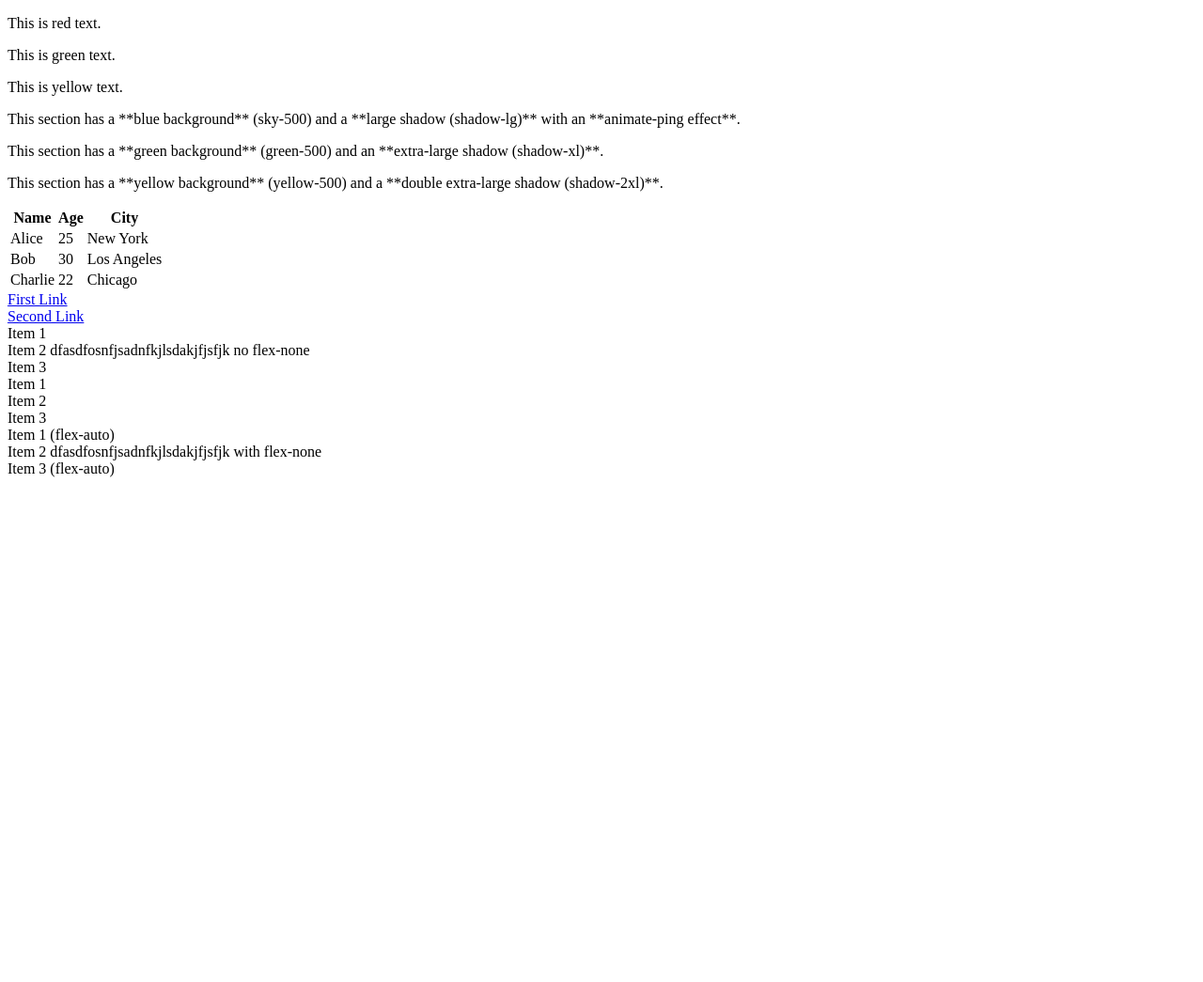
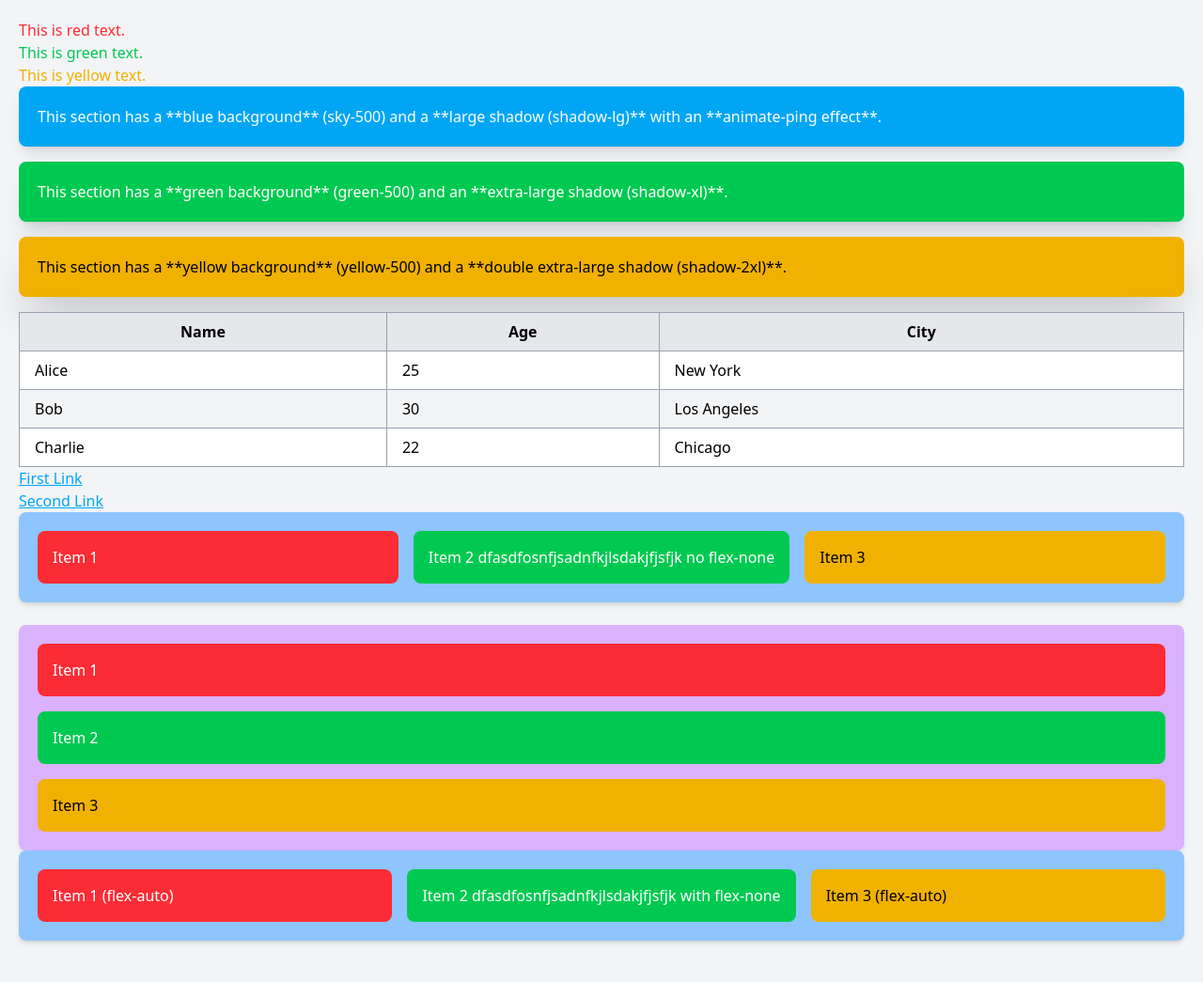
Before and after one commit to Sender0012/tailwind_exercise, a Jekyll site: the page index.html, which Jekyll copies as it is, in a window 1280 px wide. Shown: the whole page at 94% size. Built offline with Jekyll 4.4.1, drawn with Linux system fonts in a browser that asks for light colours; before the commit the page ends 900 px from its top, so only the background shows below that.

Commit message:
Change href

```diff
--- a/index.html
+++ b/index.html
@@ -6,7 +6,7 @@
     <title>My Jekyll Site</title>
     <!-- <script src="https://cdn.tailwindcss.com"></script> Include Tailwind CSS -->
 <!--     <link href="{{ 'assets/css/build.css' | relative_url }}" rel="stylesheet"> -->
-    <link href="{{ site.baseurl }}/assets/css/build.css" rel="stylesheet">
+    <link href="https://sender0012.github.io/tailwind_exercise/assets/css/build.css" rel="stylesheet">
 </head>
 <body class="p-5 bg-gray-100">
 
```
